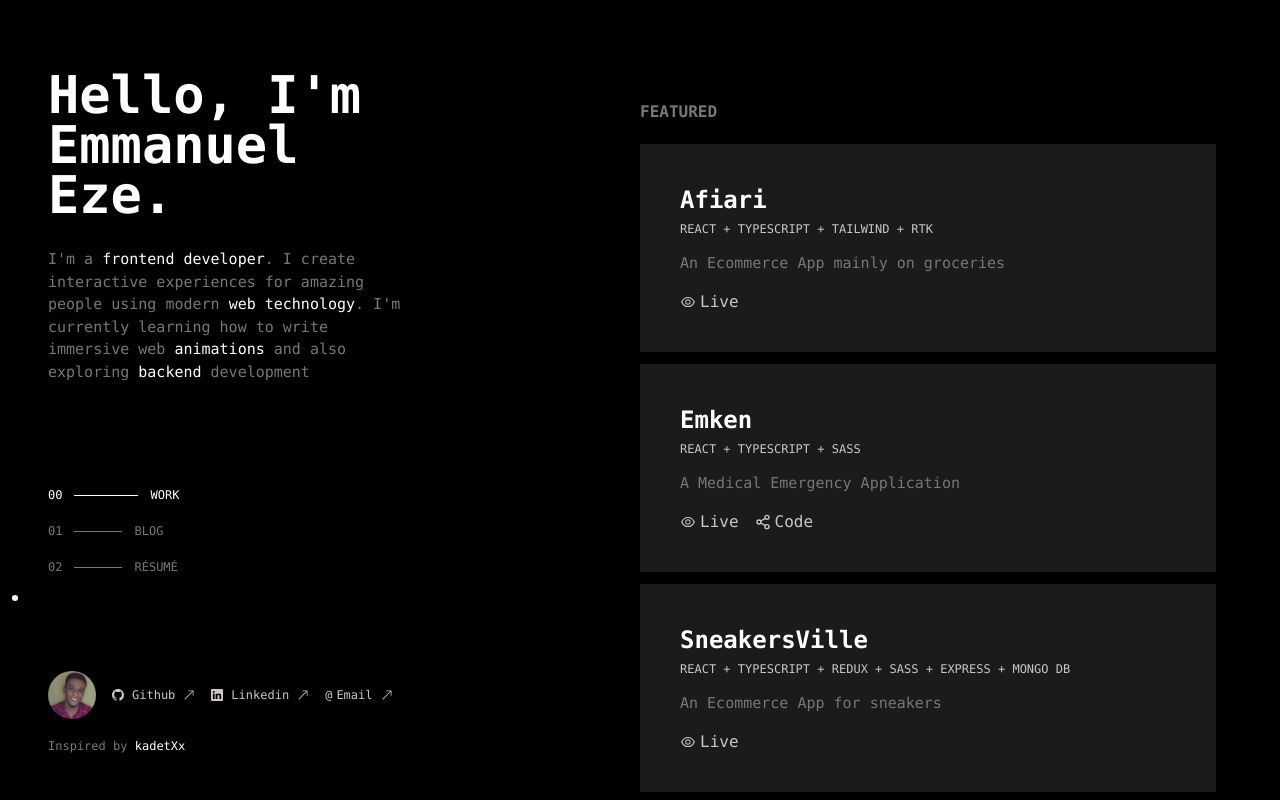
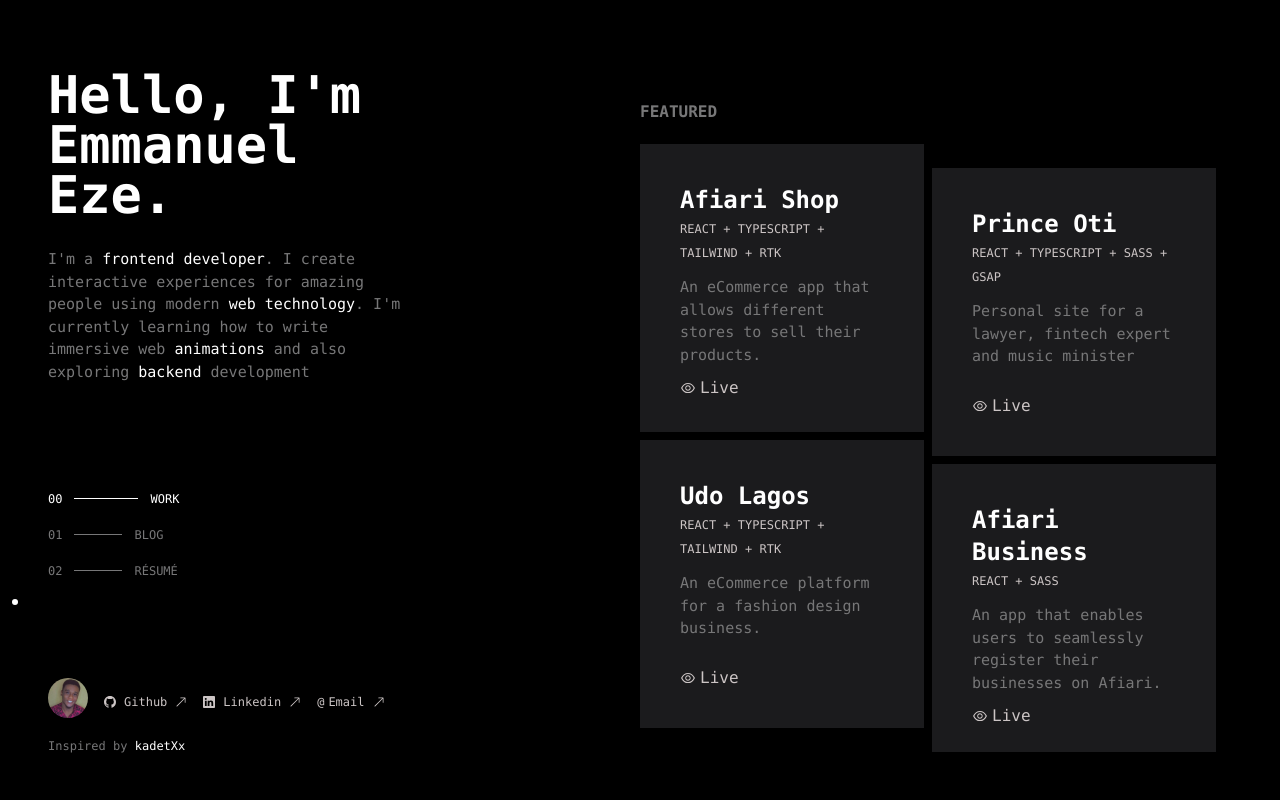
Before and after one commit to emma-junior/portfolio, a Next.js app: page / in a window 1280 px wide. Built offline with nearby package versions, Linux system fonts and the light colour scheme.

Commit message:
updated projects

```diff
--- a/components/Bio.js
+++ b/components/Bio.js
@@ -23,7 +23,7 @@ const Bio = () => {
   }, []);
   const { dropdown } = useGlobalContext();
   return (
-    <div className="lg:mt-[70px] 2xl:mt-20 lg:ml-12 flex flex-col justify-between h-[87vh] 2xl:h-[90vh]">
+    <div className="lg:mt-[70px] 2xl:mt-20 lg:ml-12 flex flex-col justify-between h-[87vh] 2xl:h-[85vh]">
       <div
         className={`flex flex-col items-center justify-center  ${
           dropdown ? "hidden" : "block"
@@ -33,12 +33,12 @@ const Bio = () => {
           <div className="lg:hidden w-32 mx-auto mt-16 mb-4 ">
             <Image className="rounded-full" src={me} alt="" />
           </div>
-          <h2 className="text-2xl font-bold text-center lg:text-left lg:text-[52px] 2xl:text-6xl  lg:font-monospace lg:leading-[50px]">
+          <h2 className="text-2xl font-bold text-center lg:text-left lg:text-[52px] 2xl:text-5xl  lg:font-monospace lg:leading-[50px]">
             Hello, I&apos;m Emmanuel Eze.
           </h2>
         </div>
         <div className="lg:pr-[5%] flex text-center lg:text-left md:px-10 px-4 lg:px-0 py-1 lg:py-0 ">
-          <p className="text-[#777778] lg:my-2 my-0 text-[15px] 2xl:text-xl">
+          <p className="text-[#777778] lg:my-2 my-0 text-[15px] 2xl:text-lg">
             I&apos;m a{" "}
             <span data-aos="zoom-in" className="text-white">
               frontend developer
@@ -77,9 +77,9 @@ const Bio = () => {
           rel="noopener"
           className="section"
         >
-          <h2 className="text-xs 2xl:text-xl">02</h2>
+          <h2 className="text-xs 2xl:text-lg">02</h2>
           <p className="line"></p>
-          <h2 className="text-xs 2xl:text-xl">RÉSUMÉ</h2>
+          <h2 className="text-xs 2xl:text-lg">RÉSUMÉ</h2>
         </a>
         <div
           className="absolute left-3 w-[6px] h-[6px] bg-white rounded-full pointer-events-none z-20"
--- a/components/MainCard.js
+++ b/components/MainCard.js
@@ -16,7 +16,7 @@ const MainCard = ({ project, boxheight }) => {
             {techs} {index < project.technologies.length - 1 ? " + " : ""}
           </span>
         ))}
-        <p className="text-[#777778] my-3 text-[15px] 2xl:text-xl">
+        <p className="text-[#777778] my-3 text-[15px] 2xl:text-lg">
           {project.desc}
         </p>
       </div>
--- a/components/Projects.js
+++ b/components/Projects.js
@@ -11,12 +11,13 @@ const Projects = () => {
   return (
     <div className="lg:fixed left-[45%] lg:overflow-y-scroll lg:h-full mx-5 lg:mx-10 lg:py-20 lg:px-6 lg:w-inherit scroll ">
       <p className="font-semibold text-[#777778] my-5">FEATURED</p>
-      <div className="grid grid-cols-1 gap-3 container">
+      <div className="lg:grid grid-cols-2 gap-2 pb-20 container">
         {main.map((project) => (
           <MainCard
             key={project.id}
             project={project}
-            boxheight="h-52 2xl:h-60"
+            // boxheight="h-52 2xl:h-60"
+            boxheight="h-72 2xl:h-80"
           />
         ))}
       </div>
--- a/components/Section.js
+++ b/components/Section.js
@@ -8,9 +8,9 @@ const Section = ({ num, type }) => {
     <>
       <Link href={`/${type}/`}>
         <div className={` ${active === type ? "sectionactive" : "section"}`}>
-          <h2 className="text-xs 2xl:text-xl">{num}</h2>
+          <h2 className="text-xs 2xl:text-lg">{num}</h2>
           <p className="line"></p>
-          <h2 className="text-xs 2xl:text-xl">{type.toUpperCase()}</h2>
+          <h2 className="text-xs 2xl:text-lg">{type.toUpperCase()}</h2>
         </div>
       </Link>
     </>
--- a/components/Socials.js
+++ b/components/Socials.js
@@ -7,14 +7,14 @@ const Socials = () => {
   return (
     <>
       <main className="flex space-x-4">
-        <div className="w-12">
+        <div className="w-10">
           <Image className="rounded-full" src={me} alt="" />
         </div>
         <a
           href="https://github.com/emma-junior"
           target="_blank"
           rel="noreferrer"
-          className="text-[#ccc5c5] flex h-12 items-center text-xs 2xl:text-xl hover:text-white"
+          className="text-[#ccc5c5] flex h-12 items-center text-xs 2xl:text-lg hover:text-white"
         >
           <BsGithub className="mr-2" /> Github{" "}
           <BsArrowUpRight className="ml-2" />
@@ -23,20 +23,20 @@ const Socials = () => {
           href="https://www.linkedin.com/in/eze-emmanuel-355897237"
           target="_blank"
           rel="noreferrer"
-          className="text-[#ccc5c5] flex h-12 items-center text-xs 2xl:text-xl hover:text-white"
+          className="text-[#ccc5c5] flex h-12 items-center text-xs 2xl:text-lg hover:text-white"
         >
           <BsLinkedin className="mr-2" /> Linkedin{" "}
           <BsArrowUpRight className="ml-2" />
         </a>
         <a
           href="mailto:emma.c.techy@gmail.com"
-          className="text-[#ccc5c5] flex h-12 items-center text-xs 2xl:text-xl hover:text-white"
+          className="text-[#ccc5c5] flex h-12 items-center text-xs 2xl:text-lg hover:text-white"
         >
           <p className="mr-1">@</p>
           <p>Email</p> <BsArrowUpRight className="ml-2" />
         </a>
       </main>
-      <p className="text-[#777778] text-xs 2xl:text-xl my-3 text-center lg:text-left">
+      <p className="text-[#777778] text-xs 2xl:text-lg my-3 text-center lg:text-left">
         Inspired by <span className="text-white">kadetXx</span>
       </p>
     </>
--- a/data/main.js
+++ b/data/main.js
@@ -4,22 +4,41 @@ import { FaAt } from "react-icons/fa";
 export const main = [
   {
     id: 1,
-    title: "Afiari",
+    title: "Afiari Shop",
     technologies: ["REACT", "TYPESCRIPT", "TAILWIND", "RTK"],
-    desc: "An Ecommerce App mainly on groceries",
-    live: "https://afiari.com/",
+    desc: "An eCommerce app that allows different stores to sell their products.",
+    live: "https://shop.afiari.com/",
     github: "",
   },
   {
     id: 2,
-    title: "Emken",
-    technologies: ["REACT", "TYPESCRIPT", "SASS"],
-    desc: "A Medical Emergency Application",
-    live: "https://emken.vercel.app/",
-    github: "https://github.com/emma-junior/emken",
+    title: "Prince Oti",
+    technologies: ["REACT", "TYPESCRIPT", "SASS", "GSAP"],
+    desc: "Personal site for a lawyer, fintech expert and music minister",
+    live: "https://princeotiamarachukwu.com/",
+    github: "",
   },
   {
     id: 3,
+    title: "Udo Lagos",
+    technologies: ["REACT", "TYPESCRIPT", "TAILWIND", "RTK"],
+    desc: "An eCommerce platform for a fashion design business.",
+    live: "https://udolagos.ng/",
+    github: "",
+  },
+  {
+    id: 4,
+    title: "Afiari Business",
+    technologies: ["REACT", "SASS"],
+    desc: "An app that enables users to seamlessly register their businesses on Afiari.",
+    live: "https://business.afiari.com/",
+    github: "",
+  },
+];
+
+export const others = [
+  {
+    id: 1,
     title: "SneakersVille",
     technologies: [
       "REACT",
@@ -33,24 +52,13 @@ export const main = [
     live: "https://sneakersvilleapp.vercel.app/",
     github: "",
   },
-];
-
-export const others = [
-  {
-    id: 1,
-    title: "Prince Oti",
-    technologies: ["REACT", "TYPESCRIPT", "SASS", "GSAP"],
-    desc: "Personal site for a lawyer, fintech expert and music minister",
-    live: "https://princeotiamarachukwu.com/",
-    github: "",
-  },
   {
     id: 2,
-    title: "My Movie Box",
-    technologies: ["REACT", "CONTEXT API"],
-    desc: "A Movie app with various genre of movies",
-    live: "https://mymoviebox.vercel.app/",
-    github: "",
+    title: "Emken",
+    technologies: ["REACT", "TYPESCRIPT", "SASS"],
+    desc: "A Medical Emergency Application",
+    live: "https://emken.vercel.app/",
+    github: "https://github.com/emma-junior/emken",
   },
   {
     id: 3,
@@ -62,12 +70,20 @@ export const others = [
   },
   {
     id: 4,
-    title: "Trafalgar",
-    technologies: ["REACT", "TAILWIND"],
-    desc: "Landing page for a medical company",
-    live: "https://trafalgar-services.netlify.app/",
+    title: "My Movie Box",
+    technologies: ["REACT", "CONTEXT API"],
+    desc: "A Movie app with various genre of movies",
+    live: "https://mymoviebox.vercel.app/",
     github: "",
   },
+  // {
+  //   id: 4,
+  //   title: "Trafalgar",
+  //   technologies: ["REACT", "TAILWIND"],
+  //   desc: "Landing page for a medical company",
+  //   live: "https://trafalgar-services.netlify.app/",
+  //   github: "",
+  // },
 ];
 
 export const articles = [
```
